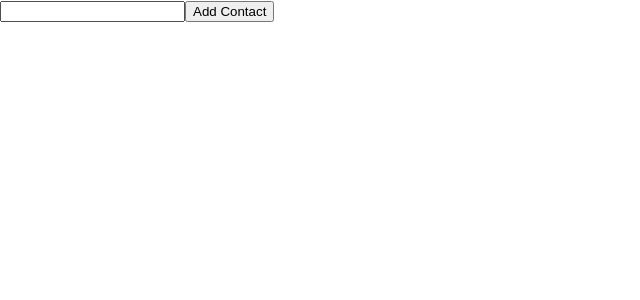
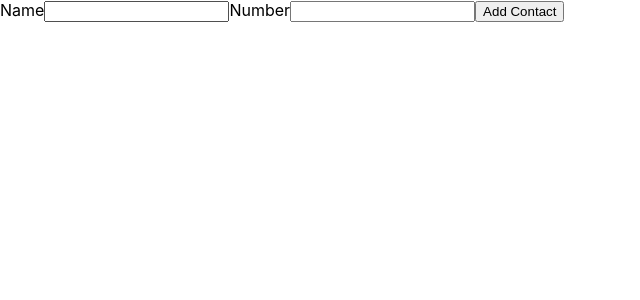
Before and after one commit to smerch88/goit-react-hw-02-phonebook, a React (Create React App) app: page / in a window 1280 px wide. Shown: the top 300 px of the page, without its empty margins (0-640 px from the left). Built offline with nearby package versions, Linux system fonts and the light colour scheme.

Commit message:
stage 2
number add

```diff
--- a/src/components/Phonebook/Phonebook.jsx
+++ b/src/components/Phonebook/Phonebook.jsx
@@ -4,6 +4,7 @@
 export class Phonebook extends Component {
   state = {
     name: '',
+    number: '',
   };
 
   nameInputID = nanoid();
@@ -19,16 +20,17 @@
   };
 
   reset = () => {
-    this.setState({ name: '' });
+    this.setState({ name: '', number: '' });
   };
 
   render() {
-    const { name } = this.state;
+    const { name, number } = this.state;
 
     return (
       <>
         <form onSubmit={this.handleSubmit}>
           <label htmlFor={this.nameInputID}>
+            Name
             <input
               type="text"
               name="name"
@@ -40,6 +42,18 @@
               onChange={this.handleChange}
             />
           </label>
+          <label htmlFor={this.nameInputID}>
+            Number
+            <input
+              type="tel"
+              name="number"
+              value={number}
+              pattern="\+?\d{1,4}?[-.\s]?\(?\d{1,3}?\)?[-.\s]?\d{1,4}[-.\s]?\d{1,4}[-.\s]?\d{1,9}"
+              title="Phone number must be digits and can contain spaces, dashes, parentheses and can start with +"
+              required
+              onChange={this.handleChange}
+            />
+          </label>
           <button type="submit">Add Contact</button>{' '}
         </form>
       </>
--- a/src/components/Phonebook/RenderNumbers/RenderNumbers.jsx
+++ b/src/components/Phonebook/RenderNumbers/RenderNumbers.jsx
@@ -8,7 +8,10 @@
       <>
         <ul>
           {contacts.map(contact => (
-            <li key={contact.id}> {contact.name}</li>
+            <li key={contact.id}>
+              {' '}
+              {contact.name}: {contact.number}
+            </li>
           ))}
         </ul>
       </>
```
